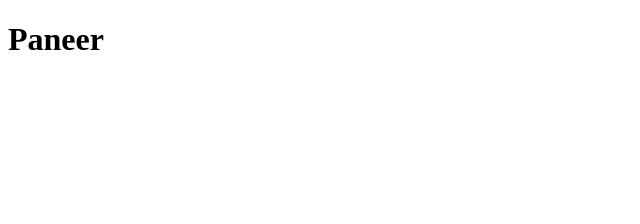
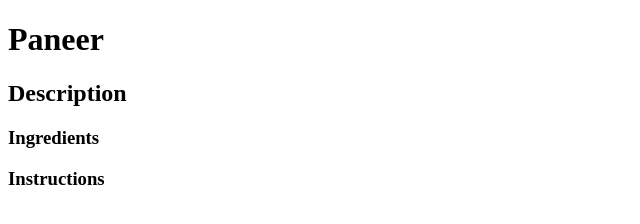
Before and after one commit to NHemmerly/odin-recipes, a plain HTML site: page recipes/paneer.html in a window 1280 px wide. Shown: the whole page, without its empty margins (0-640 px from the left). Drawn offline with Linux system fonts and the light colour scheme.

Commit message:
Add standard format to paneer.html
Each recipe page is made with a standard format.

paneer.html was not originally made with this format, so it had to be
updated to match the newer pages.

```diff
--- a/recipes/paneer.html
+++ b/recipes/paneer.html
@@ -8,5 +8,11 @@
 
     <body>
         <h1>Paneer</h1>
+
+        <h2>Description</h2>
+
+        <h3>Ingredients</h3>
+
+        <h3>Instructions</h3>
     </body>
 </html>
```
